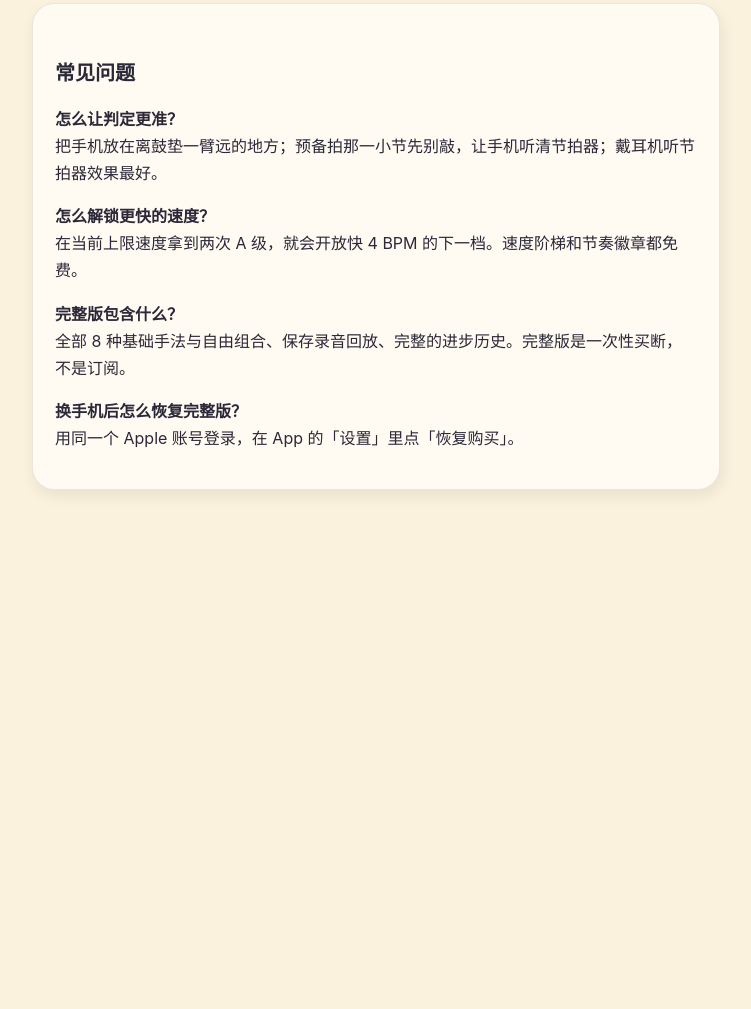
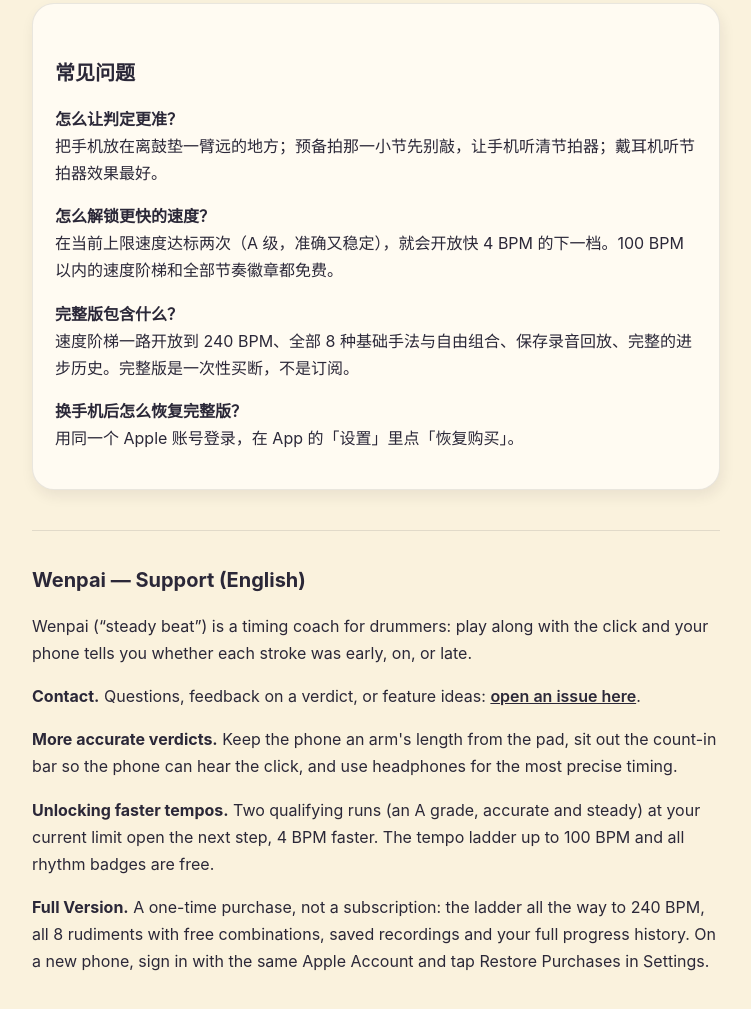
Before and after one commit to wdhzw/yagu-app-site, a plain HTML site: page index.html in a window 1280 px wide. Shown: the part 419-1428 px from the top of the page, without its empty margins (264-1015 px from the left). Before the commit the page ends 993 px from the top, so only its background shows below. Drawn offline with Linux system fonts and the light colour scheme.

Commit message:
Add English support page; describe the 100 BPM free ladder

```diff
--- a/index.html
+++ b/index.html
@@ -21,10 +21,18 @@
   <div class="card">
     <h2>常见问题</h2>
     <p><strong>怎么让判定更准？</strong><br>把手机放在离鼓垫一臂远的地方；预备拍那一小节先别敲，让手机听清节拍器；戴耳机听节拍器效果最好。</p>
-    <p><strong>怎么解锁更快的速度？</strong><br>在当前上限速度拿到两次 A 级，就会开放快 4 BPM 的下一档。速度阶梯和节奏徽章都免费。</p>
-    <p><strong>完整版包含什么？</strong><br>全部 8 种基础手法与自由组合、保存录音回放、完整的进步历史。完整版是一次性买断，不是订阅。</p>
+    <p><strong>怎么解锁更快的速度？</strong><br>在当前上限速度达标两次（A 级，准确又稳定），就会开放快 4 BPM 的下一档。100 BPM 以内的速度阶梯和全部节奏徽章都免费。</p>
+    <p><strong>完整版包含什么？</strong><br>速度阶梯一路开放到 240 BPM、全部 8 种基础手法与自由组合、保存录音回放、完整的进步历史。完整版是一次性买断，不是订阅。</p>
     <p><strong>换手机后怎么恢复完整版？</strong><br>用同一个 Apple 账号登录，在 App 的「设置」里点「恢复购买」。</p>
   </div>
+
+  <hr style="border:none;border-top:1px solid rgba(43,40,56,.12);margin:40px 0 24px">
+  <h2>Wenpai — Support (English)</h2>
+  <p>Wenpai (“steady beat”) is a timing coach for drummers: play along with the click and your phone tells you whether each stroke was early, on, or late.</p>
+  <p><strong>Contact.</strong> Questions, feedback on a verdict, or feature ideas: <a href="https://github.com/wdhzw/yagu-app-site/issues">open an issue here</a>.</p>
+  <p><strong>More accurate verdicts.</strong> Keep the phone an arm's length from the pad, sit out the count-in bar so the phone can hear the click, and use headphones for the most precise timing.</p>
+  <p><strong>Unlocking faster tempos.</strong> Two qualifying runs (an A grade, accurate and steady) at your current limit open the next step, 4 BPM faster. The tempo ladder up to 100 BPM and all rhythm badges are free.</p>
+  <p><strong>Full Version.</strong> A one-time purchase, not a subscription: the ladder all the way to 240 BPM, all 8 rudiments with free combinations, saved recordings and your full progress history. On a new phone, sign in with the same Apple Account and tap Restore Purchases in Settings.</p>
 </main>
 </body>
 </html>
```
